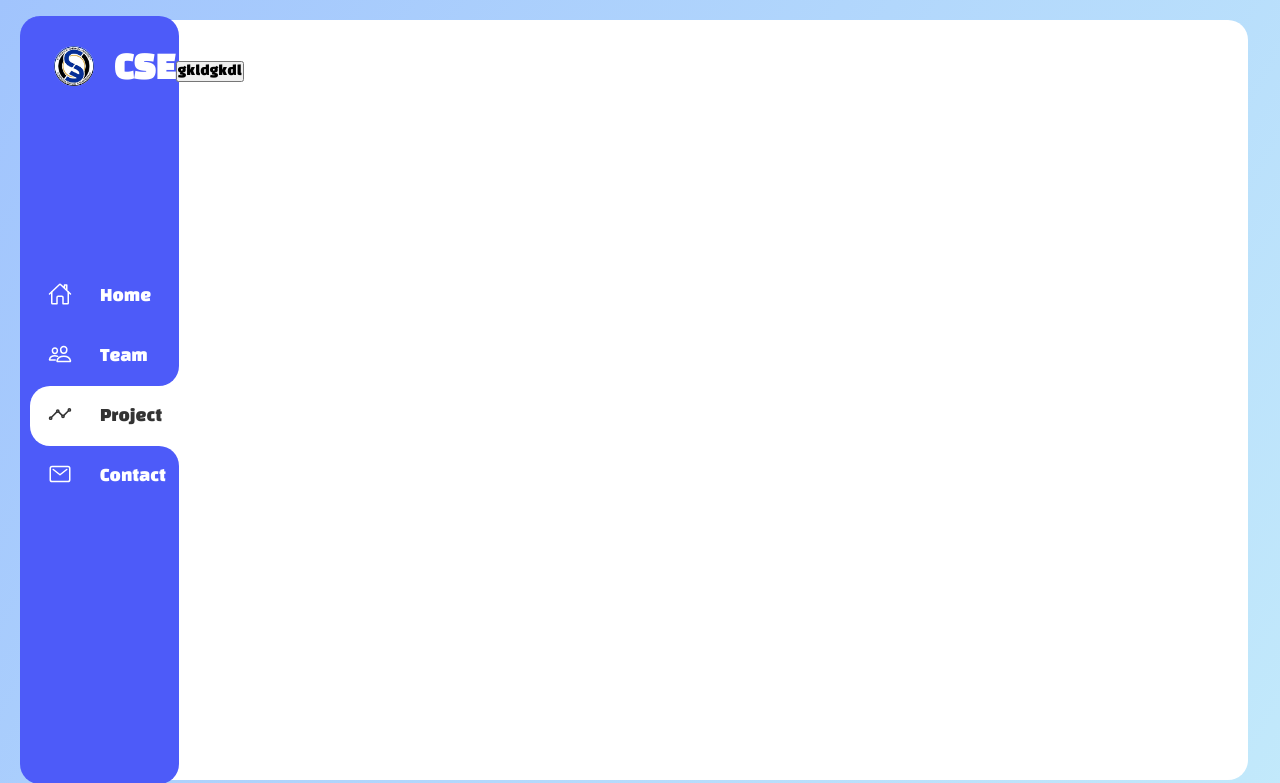
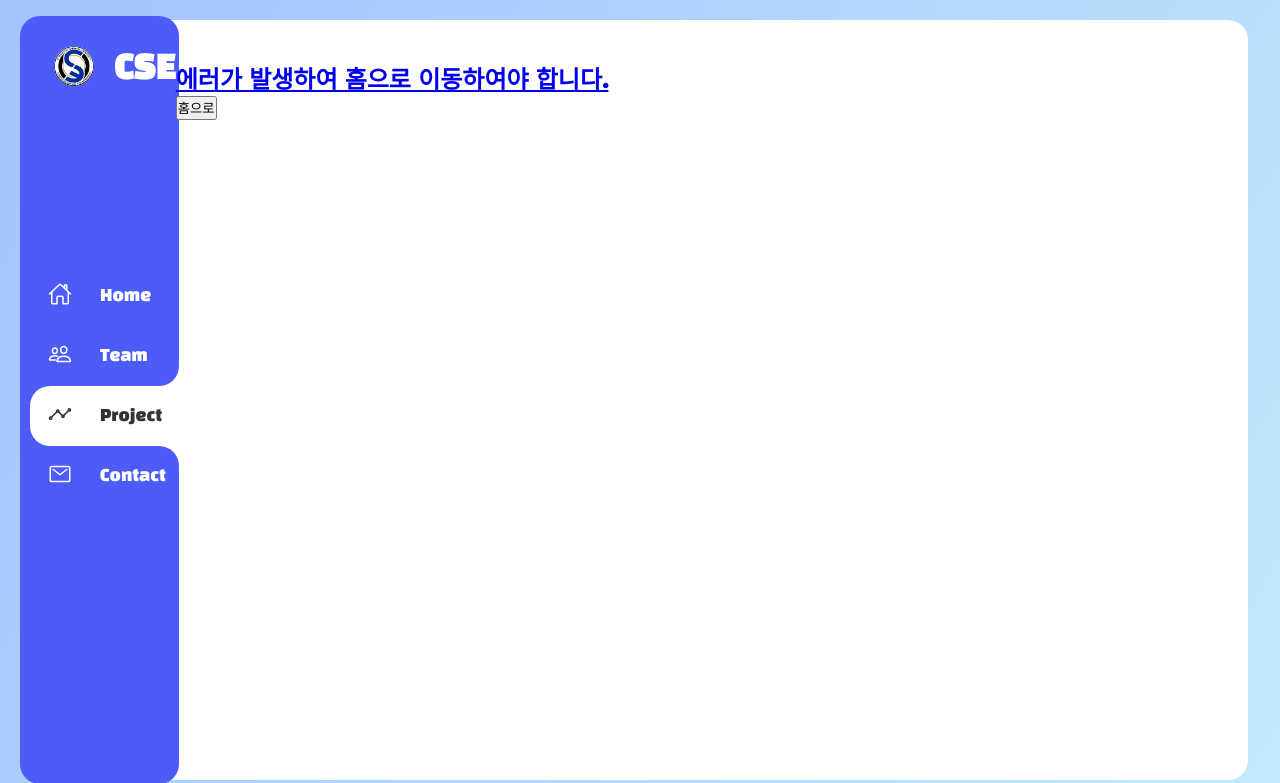
Before and after one commit to wldnd2/Open_Source_Programming, a Flask app: template templates/project1.html in a window 1280 px wide. Shown: the top 783 px of the page. Run offline with Flask 2, Linux system fonts and the light colour scheme; the template is opened without the code that fills it, so the values that code supplies are empty; some libraries are stand-ins or nearby versions.

Commit message:
에러페이지

```diff
--- a/templates/project1.html
+++ b/templates/project1.html
@@ -64,7 +64,8 @@
         <!-- contents -->
         <div class="contents">
             <a href="/">
-                <button>gkldgkdl</button>
+                <h2>에러가 발생하여 홈으로 이동하여야 합니다.</h2>
+                <button>홈으로</button>
             </a>
         </div>
     </div>
```
